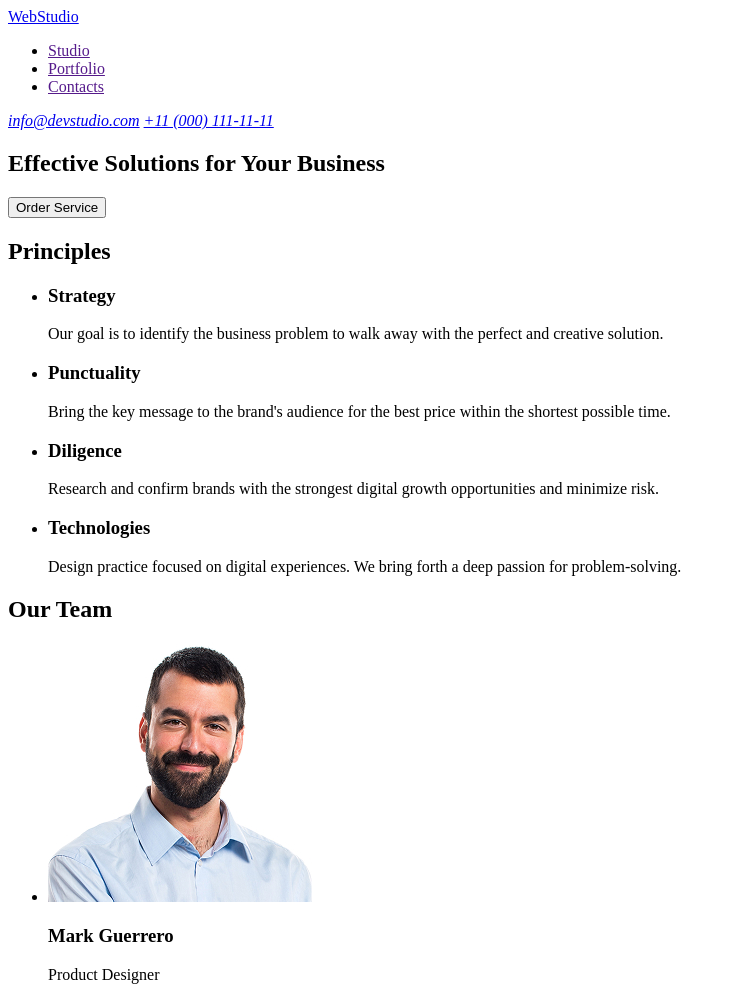
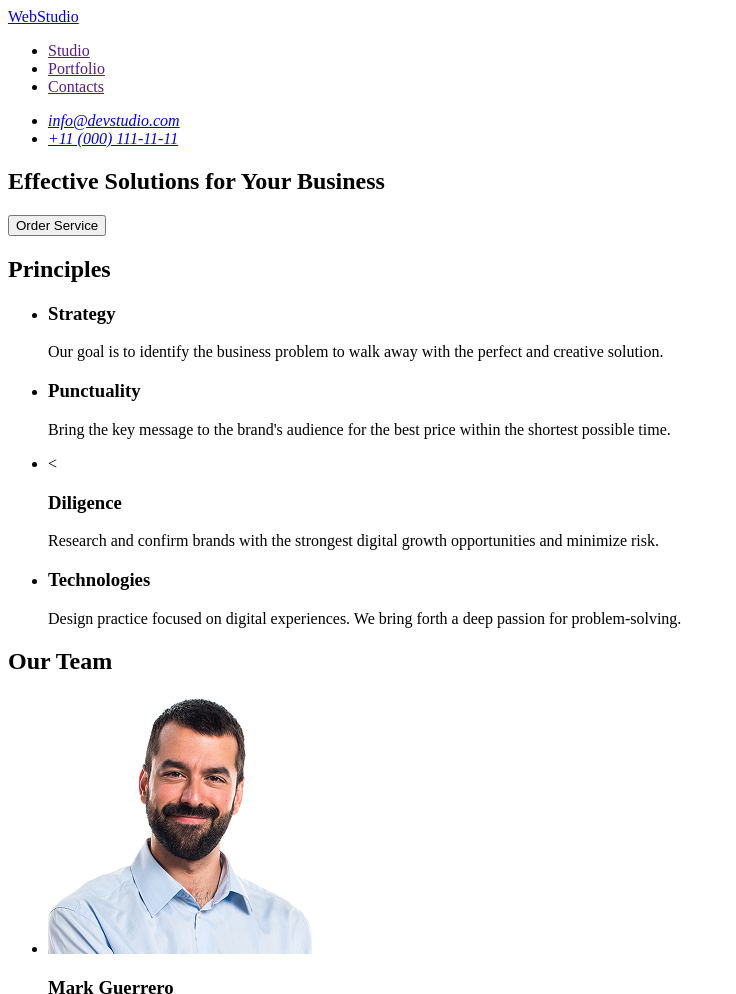
Before and after one commit to YuriyStepanishin/goit-markup-hw-01, a plain HTML site: page index.html in a window 1280 px wide. Shown: the top 994 px of the page, without its empty margins (0-736 px from the left). Drawn offline with Linux system fonts and the light colour scheme.

Commit message:
add makeup

```diff
--- a/index.html
+++ b/index.html
@@ -19,8 +19,10 @@
       </nav>
 
       <address>
-        <a href="mailto:info@devstudio.com">info@devstudio.com</a>
-        <a href="tel:+110001111111">+11 (000) 111-11-11</a>
+        <ul>
+          <li><a href="mailto:info@devstudio.com">info@devstudio.com</a></li>
+          <li><a href="tel:+110001111111">+11 (000) 111-11-11</a></li>
+        </ul>
       </address>
     </header>
 
@@ -36,40 +38,33 @@
         <h2>Principles</h2>
         <ul>
           <li>
-            <div>
             <h3>Strategy</h3>
             <p>
-                Our goal is to identify the business problem to walk away with
-                the perfect and creative solution.
+              Our goal is to identify the business problem to walk away with the
+              perfect and creative solution.
             </p>
-            </div>
           </li>
           <li>
-            <div>
             <h3>Punctuality</h3>
             <p>
               Bring the key message to the brand's audience for the best price
               within the shortest possible time.
             </p>
-            </div>
           </li>
           <li>
-            <div>
+            <
             <h3>Diligence</h3>
             <p>
               Research and confirm brands with the strongest digital growth
               opportunities and minimize risk.
             </p>
-            </div>
           </li>
           <li>
-            <div>
             <h3>Technologies</h3>
             <p>
               Design practice focused on digital experiences. We bring forth a
               deep passion for problem-solving.
             </p>
-            </div>
           </li>
         </ul>
       </section>
@@ -79,7 +74,6 @@
         <h2>Our Team</h2>
         <ul>
           <li>
-            <div>
             <img
               src="./images/mark_guerrero.jpg"
               alt="Mark Guerrero"
@@ -89,11 +83,9 @@
 
             <h3>Mark Guerrero</h3>
             <p>Product Designer</p>
-            </div>
           </li>
 
           <li>
-            <div>
             <img
               src="/images/tom_ford.jpg"
               alt="Tom Ford"
@@ -104,11 +96,9 @@
             <h3>Tom Ford</h3>
 
             <p>Frontend Developer</p>
-            </div>
           </li>
 
           <li>
-            <div>
             <img
               src="/images/camila_garcia.jpg"
               alt="Camila Garcia"
@@ -118,11 +108,9 @@
 
             <h3>Camila Garcia</h3>
             <p>Marketing</p>
-            </div>
           </li>
 
           <li>
-            <div>
             <img
               src="/images/daniel_wilson.jpg"
               alt="Daniel Wilson"
@@ -132,7 +120,6 @@
 
             <h3>Daniel Wilson</h3>
             <p>UI Designer</p>
-            </div>
           </li>
         </ul>
       </section>
```
Lines whose indentation alone changed are shown as unchanged.
